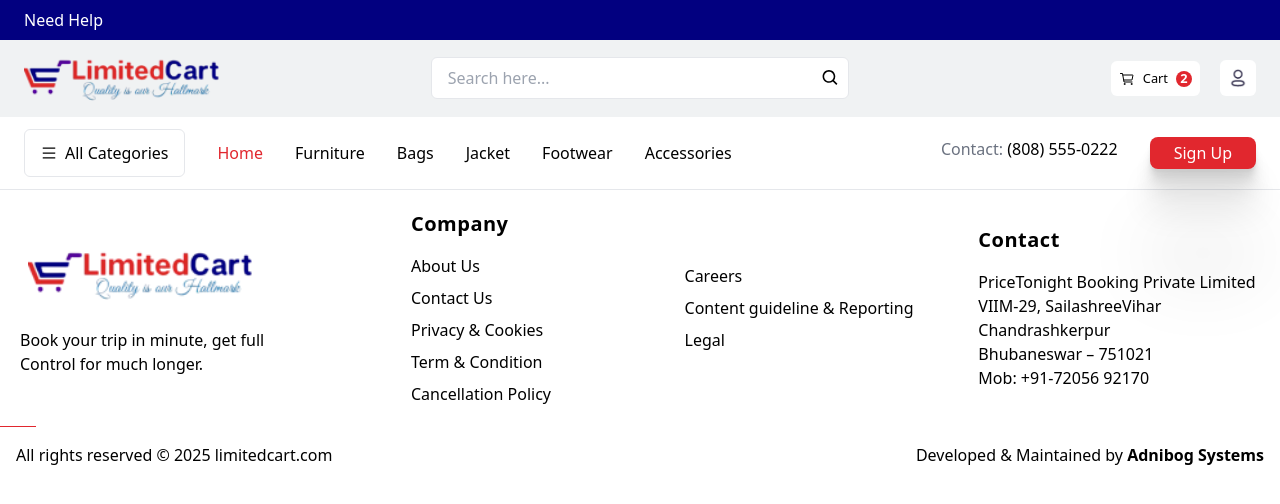
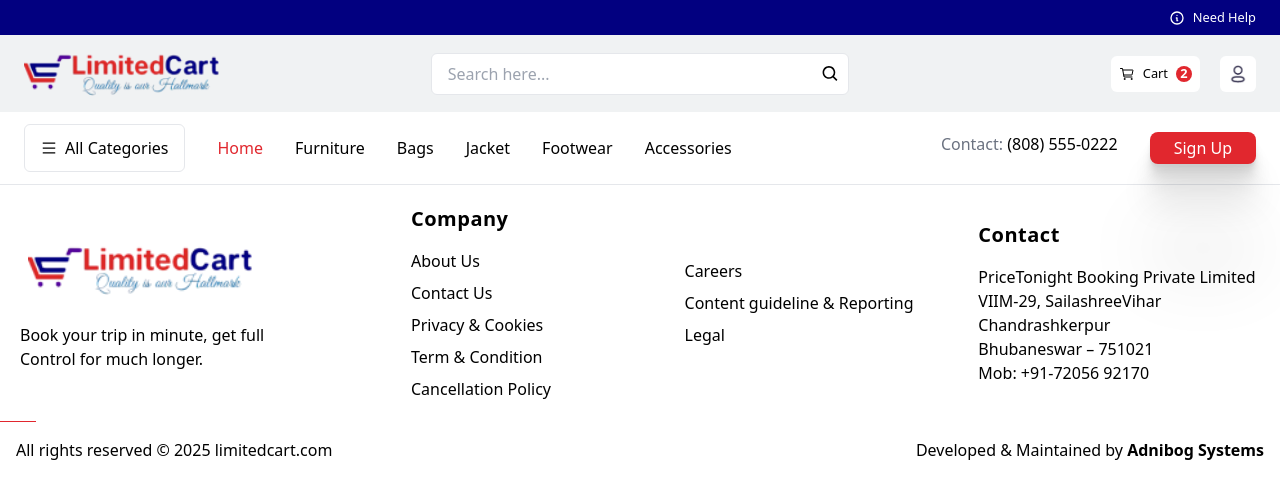
Before and after one commit to Coader-Sasmi/limited_cart, a Next.js app: page / in a window 1280 px wide. Shown: the top 504 px of the page. Built offline with nearby package versions, Linux system fonts and the light colour scheme.

Commit message:
Navbar Done

```diff
--- a/src/components/layout/Navbar.tsx
+++ b/src/components/layout/Navbar.tsx
@@ -6,7 +6,7 @@ import { usePathname } from "next/navigation";
 import { useState } from "react";
 import { AiOutlineMenu } from "react-icons/ai";
 import { BiSearch } from "react-icons/bi";
-import { HiOutlineMenuAlt3 } from "react-icons/hi";
+import { HiOutlineInformationCircle, HiOutlineMenuAlt3 } from "react-icons/hi";
 import { IoCartOutline } from "react-icons/io5";
 import { ResponsiveNav } from "..";
 
@@ -31,7 +31,10 @@ export default function Navbar() {
       <ResponsiveNav openDrawer={openDrawer} setOpenDrawer={setOpenDrawer} />
       <section className="bg-tertiary">
         <div className="main-container py-2">
-          <h2 className="text-white">Need Help</h2>
+          <div className="flex items-center justify-end gap-2">
+            <HiOutlineInformationCircle className="text-white" />
+            <small className="text-white">Need Help</small>
+          </div>
         </div>
       </section>
       <aside className="bg-secondary">
```
